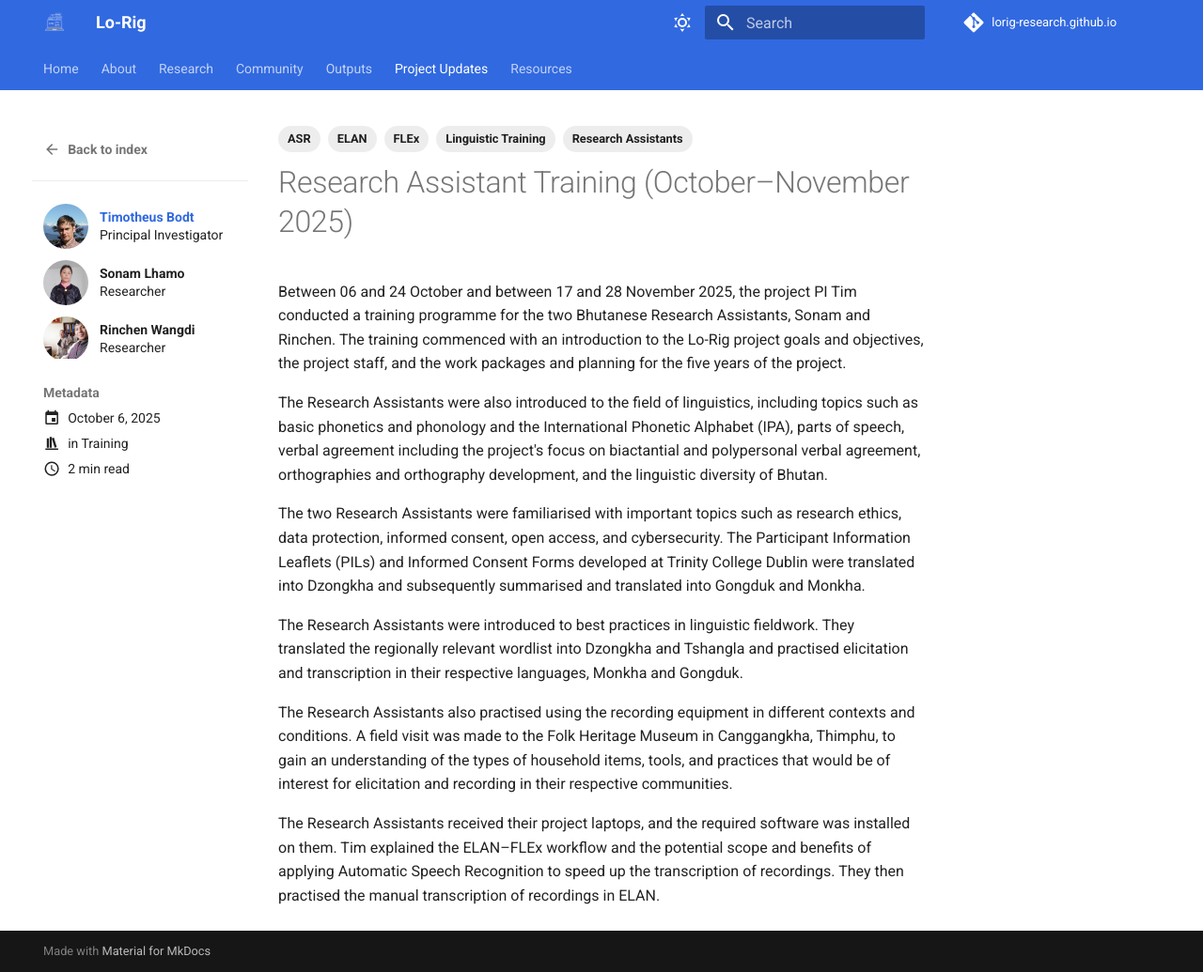
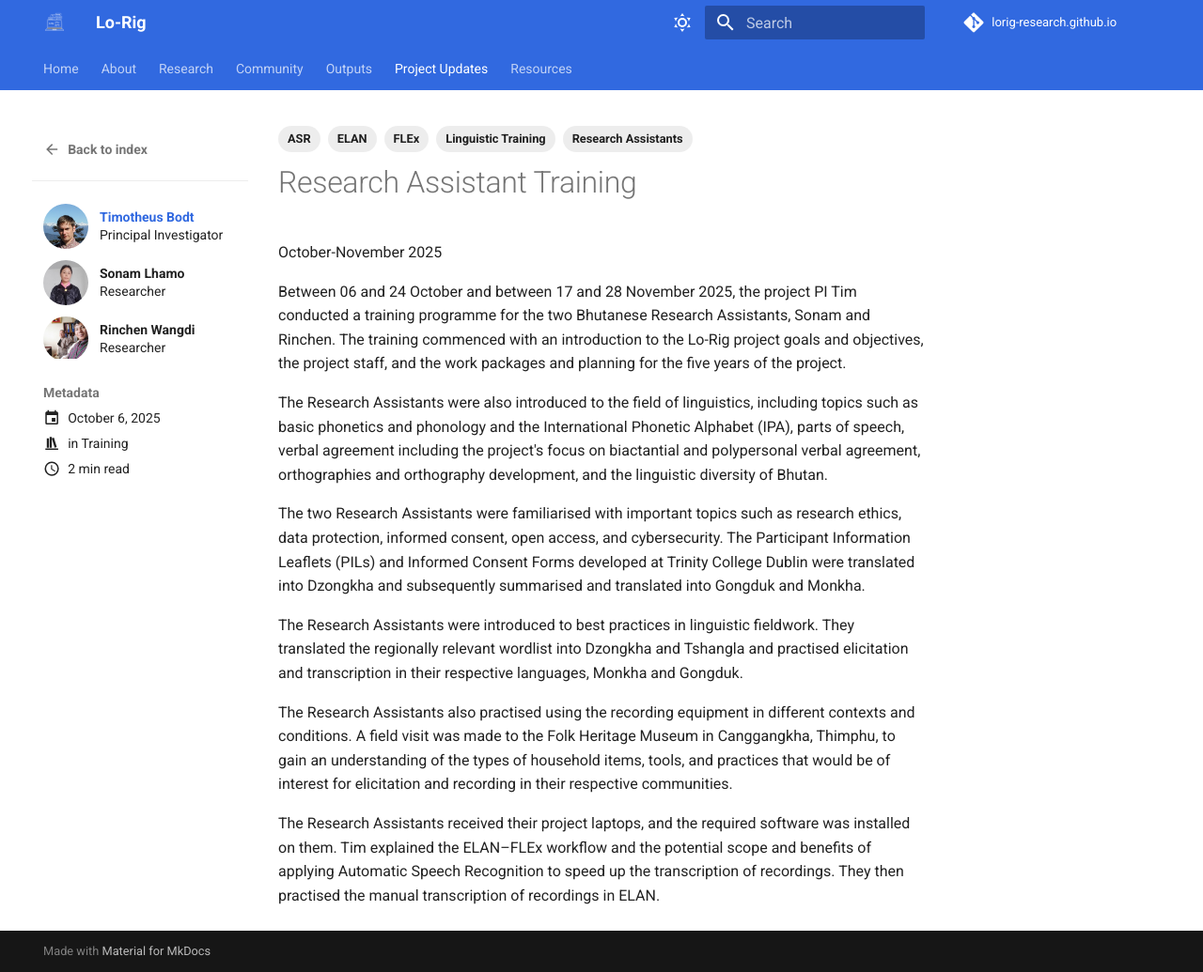
Before and after one commit to lorig-research/lorig-research.github.io, an MkDocs documentation site: the page built from docs/updates/posts/2025_10_06-ra_training.md, in a window 1280 px wide and 1035 px high. Shown: the whole window at 94% size. Built offline with MkDocs 1.6.1 and Material for MkDocs 9.7.7, drawn with Linux system fonts in a browser that asks for light colours; comment, search, counter and statistics services are not loaded; part of the change alters nothing that is shown.

```diff
--- a/docs/updates/posts/2025_10_06-ra_training.md
+++ b/docs/updates/posts/2025_10_06-ra_training.md
@@ -12,9 +12,11 @@ authors:
   - timotheus_bodt
   - sonam_lhamo
   - rinchen_wangdi
+slug: 202510-ra-training
 ---
 
-# Research Assistant Training (October–November 2025)
+# Research Assistant Training
+October-November 2025
 
 Between 06 and 24 October and between 17 and 28 November 2025, the project PI Tim conducted a training programme for the two Bhutanese Research Assistants, Sonam and Rinchen. The training commenced with an introduction to the Lo-Rig project goals and objectives, the project staff, and the work packages and planning for the five years of the project.
 
```
